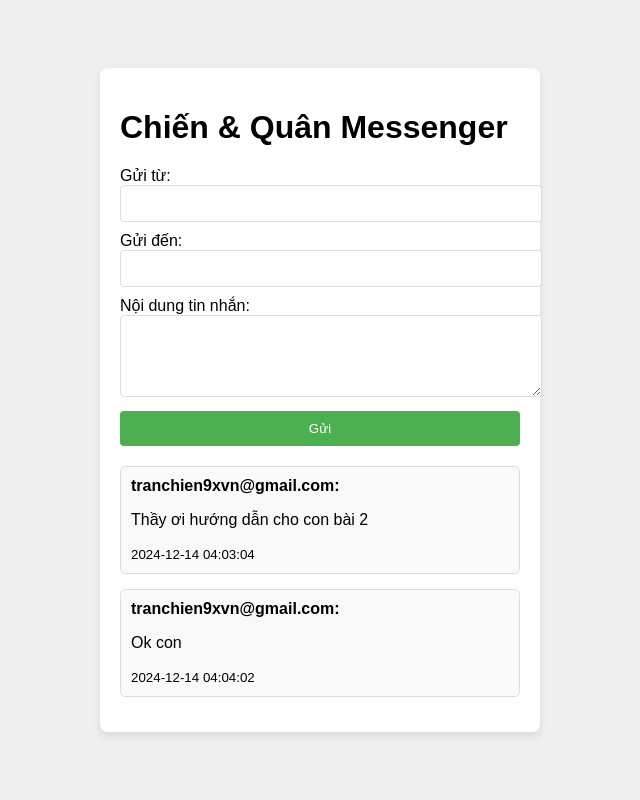
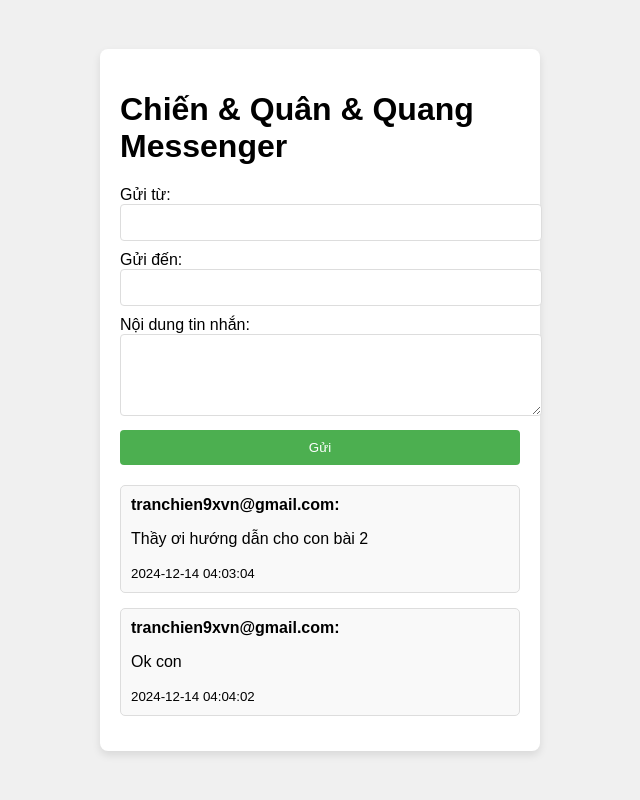
Before and after one commit to tranchien9xvn/Master-Chat, a Flask app: page / in a window 1280 px wide. Shown: the whole page, without its empty margins (320-960 px from the left). Run offline with Flask 3, Linux system fonts and the light colour scheme.

Commit message:
first commit

```diff
--- a/templates/index.html
+++ b/templates/index.html
@@ -8,7 +8,7 @@
 </head>
 <body>
   <div class="chat-container">
-    <h1>Chiến & Quân Messenger</h1>
+    <h1>Chiến & Quân & Quang Messenger</h1>
 
     <!-- Form gửi tin nhắn -->
     <form method="POST">
```
